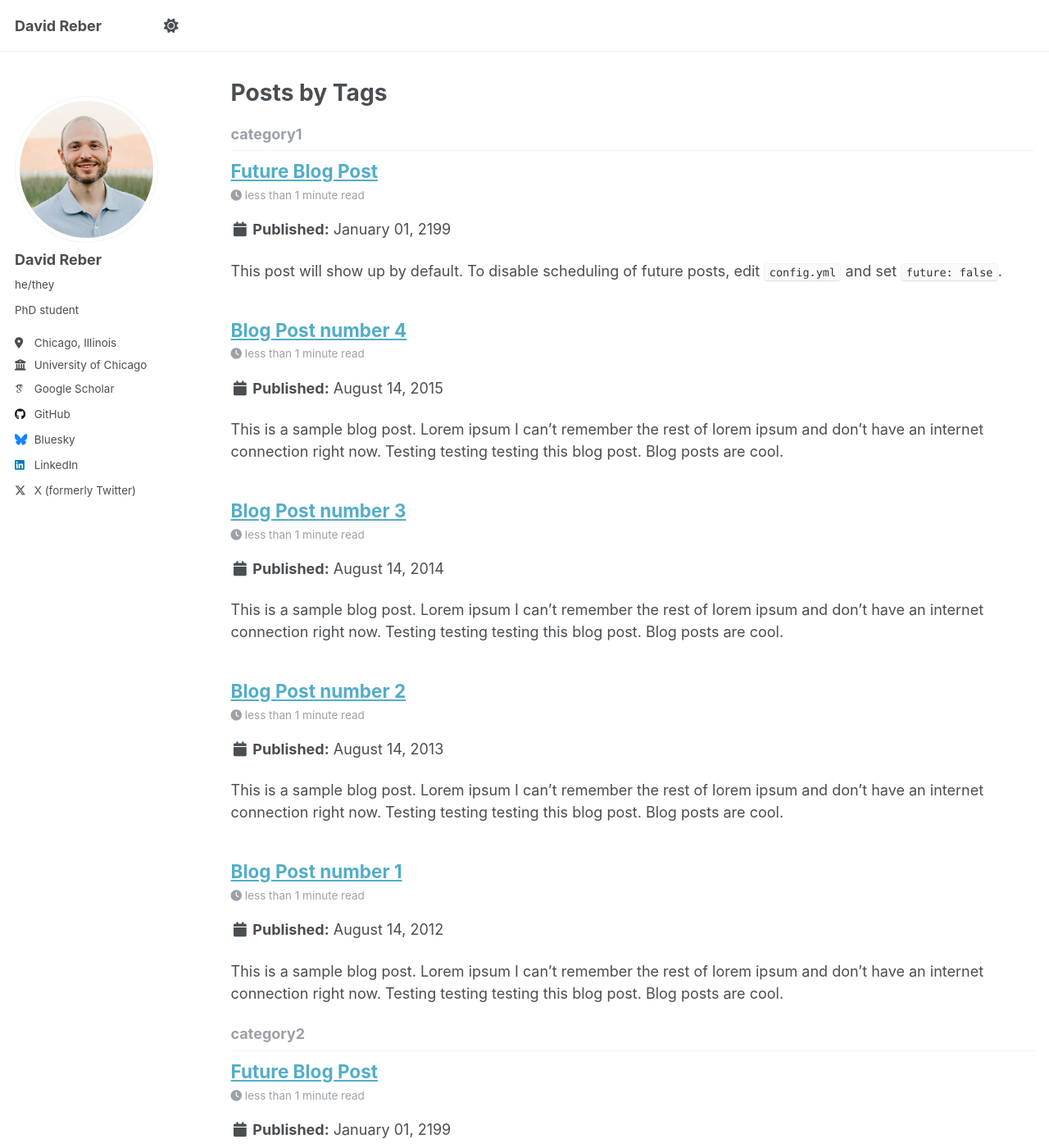
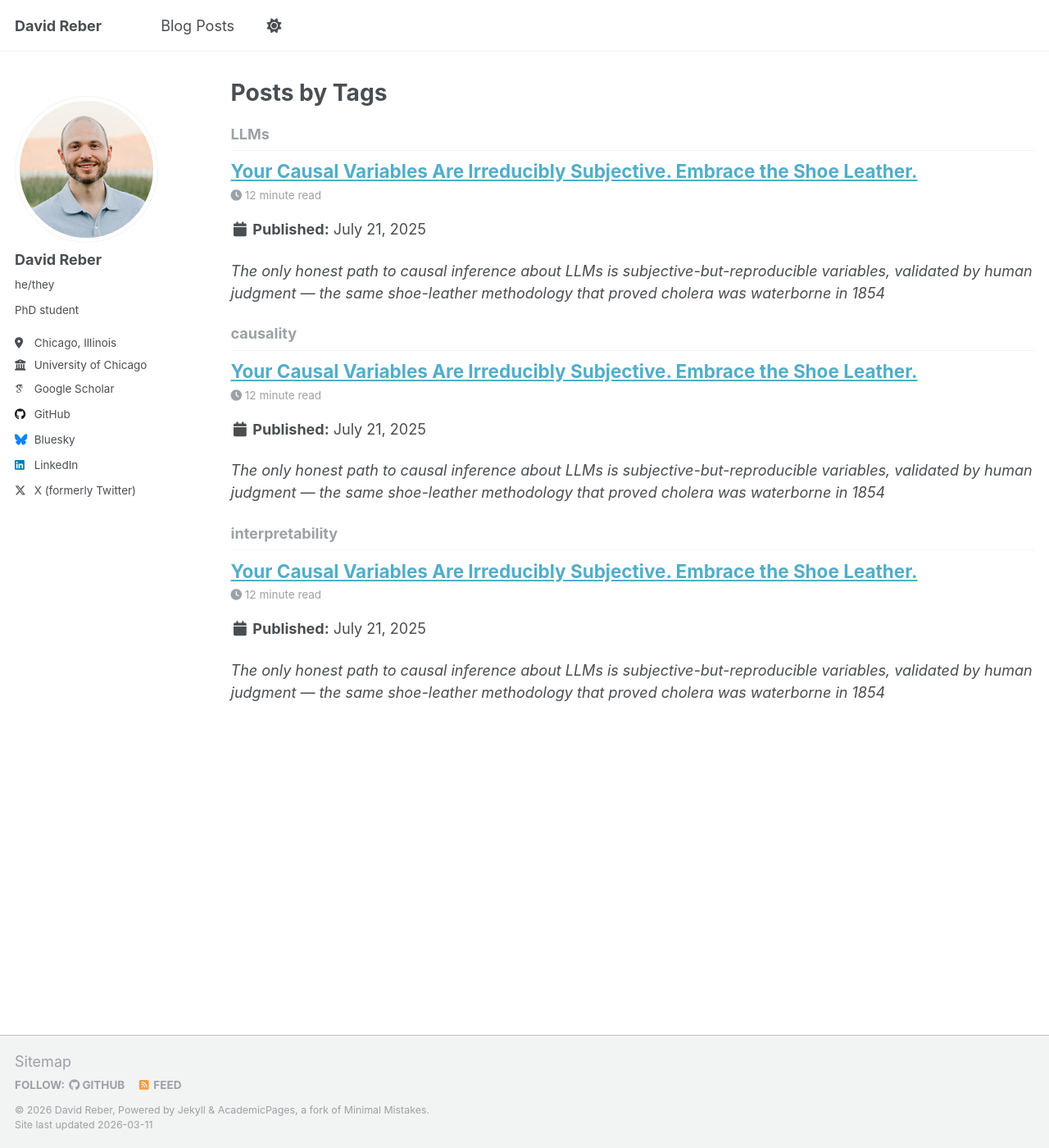
Before and after one commit to davidreber/davidreber.github.io, a Jekyll site: the page built from _pages/tag-archive.html, in a window 1280 px wide and 1400 px high. Shown: the whole window at 82% size. Built offline with Jekyll 4.4.1, drawn with Linux system fonts in a browser that asks for light colours; some web fonts are replaced; some of the changed text lies outside the part shown.

Commit message:
blog post

```diff
--- a/_data/navigation.yml
+++ b/_data/navigation.yml
@@ -20,8 +20,8 @@ main:
   # - title: "Portfolio"
   #   url: /portfolio/
 
-  # - title: "Blog Posts" # TODO: add
-  #   url: /year-archive/
+  - title: "Blog Posts"
+    url: /year-archive/
 
   # - title: "CV"
   #   url: /cv/
--- a/_posts/2012-08-14-blog-post-1.md
+++ /dev/null
@@ -1,20 +0,0 @@
----
-title: 'Blog Post number 1'
-date: 2012-08-14
-permalink: /posts/2012/08/blog-post-1/
-tags:
-  - cool posts
-  - category1
-  - category2
----
-
-This is a sample blog post. Lorem ipsum I can't remember the rest of lorem ipsum and don't have an internet connection right now. Testing testing testing this blog post. Blog posts are cool.
-
-Headings are cool
-======
-
-You can have many headings
-======
-
-Aren't headings cool?
-------
--- a/_posts/2013-08-14-blog-post-2.md
+++ /dev/null
@@ -1,20 +0,0 @@
----
-title: 'Blog Post number 2'
-date: 2013-08-14
-permalink: /posts/2013/08/blog-post-2/
-tags:
-  - cool posts
-  - category1
-  - category2
----
-
-This is a sample blog post. Lorem ipsum I can't remember the rest of lorem ipsum and don't have an internet connection right now. Testing testing testing this blog post. Blog posts are cool.
-
-Headings are cool
-======
-
-You can have many headings
-======
-
-Aren't headings cool?
-------
--- a/_posts/2014-08-14-blog-post-3.md
+++ /dev/null
@@ -1,20 +0,0 @@
----
-title: 'Blog Post number 3'
-date: 2014-08-14
-permalink: /posts/2014/08/blog-post-3/
-tags:
-  - cool posts
-  - category1
-  - category2
----
-
-This is a sample blog post. Lorem ipsum I can't remember the rest of lorem ipsum and don't have an internet connection right now. Testing testing testing this blog post. Blog posts are cool.
-
-Headings are cool
-======
-
-You can have many headings
-======
-
-Aren't headings cool?
-------
--- /dev/null
+++ b/_posts/2025-07-21-subjective-causal-variables.md
@@ -0,0 +1,115 @@
+---
+title: 'Your Causal Variables Are Irreducibly Subjective. Embrace the Shoe Leather.'
+date: 2025-07-21
+permalink: /posts/2025/07/subjective-causal-variables/
+tags:
+  - causality
+  - interpretability
+  - LLMs
+---
+
+*The only honest path to causal inference about LLMs is subjective-but-reproducible variables, validated by human judgment — the same shoe-leather methodology that proved cholera was waterborne in 1854*
+
+---
+
+When we try to understand large language models, we like to invoke causality. And who can blame us? Causal inference comes with an impressive toolkit: directed acyclic graphs, potential outcomes, mediation analysis, formal identification results. It feels crisp. It feels reproducible. It feels like science.
+
+But there is a precondition to the entire enterprise that we almost always skip past: you need well-defined causal variables. And defining those variables is not part of causal inference. It is prior to it — a subjective, pre-formal step that the formalism cannot provide and cannot validate.
+
+Once you take this seriously, the consequences are severe. Every choice of variables induces a different hypothesis space. Every hypothesis space you *didn't* choose is one you can't say anything about. And the space of possible causal models compatible with any given phenomenon is not merely vast in the familiar senses — not just combinatorial over DAGs, or over the space of all possible parameterizations — but over **all possible variable definitions**, which is almost incomprehensibly vast. The best that applied causal inference can ever do is take a subjective but reproducible set of variables, state some precise structural assumptions, and falsify a tiny slice of the hypothesis space defined by those choices.
+
+That may sound deflationary. I think embracing this subjectivity is the path to real progress — and that attempts to fully formalize away the subjectivity of variable definitions just produce the illusion of it.
+
+## The variable definition problem
+
+The entire causal inference stack — graphs, potential outcomes, mediation, effect estimation — presupposes that you have well-defined, causally separable variables to work with. If you don't have those, you don't get to draw a DAG. You don't get to talk about mediation. You don't get potential outcomes. You don't get any of it.
+
+Hernán (2016) makes this point forcefully for epidemiology in "Does Water Kill? A Call for Less Casual Causal Inferences." The "consistency" condition in the potential outcomes framework requires that the treatment be sufficiently well-defined that the counterfactual is meaningful. You cannot coherently ask "does obesity cause death?" until you have specified what intervention on obesity you mean: induced how, over what timeframe, through what mechanism? Each specification defines a different causal question, and the formalism gives you no guidance on which to choose.
+
+This is not a new insight. Freedman (1991) made the same argument in "Statistical Models and Shoe Leather." His template was John Snow's 1854 cholera investigation, the study that proved cholera was waterborne. Snow didn't fit a regression. He went door to door, identified which water company supplied each household, and used that painstaking fieldwork to establish a causal claim no model could have produced from pre-existing data. Freedman's thesis was blunt: no amount of statistical sophistication substitutes for deeply understanding how your data were generated and whether your variables mean what you think they mean. As he wrote: "Naturally, there is a desire to substitute intellectual capital for labor." His editors called this desire "pervasive and perverse." It is alive and well in LLM interpretability.
+
+When a mechanistic interpretability researcher says "this attention head causes the model to be truthful," what is the well-defined intervention? What are the variable boundaries of "truthfulness"? In practice, we can *only* assess whether our causal models are correct by looking at them and checking whether the variable values and relationships match our subjective expectations. That is vibes dressed up as formalism.
+
+The move toward "black-box" interpretability over reasoning paths has only made this irreducible subjectivity even more visible. The ongoing debate over whether the right causal unit is a token, a sentence, a reasoning step, or something else entirely (e.g., Bogdan et al., 2025; Lanham et al., 2023; Paul et al., 2024) is not a technical question waiting for a technical answer — it is a subjective judgment that only a human can validate by inspecting examples and checking whether the chosen granularity carves reality sensibly.[^1]
+
+## We keep getting confused about interventions
+
+Across 2022–2025, we've watched a remarkably consistent pattern: someone proposes an intervention to localize or understand some aspect of an LLM, and later work reveals it didn't measure what we thought.[^2] Each time, later papers argue "the intervention others used wasn't the right one." But we keep missing the deeper point: *it's all arbitrary until it's subjectively tied to reproducible human judgments.*
+
+I've perpetuated the "eureka, we found the bug in the earlier interventions!" narrative myself. In work I contributed to, we highlighted that activation patching interventions (see Heimersheim & Nanda, 2024) weren't surgical enough, and proposed dynamic weight grafting as a fix (Nief et al., 2025). Each time we convince ourselves the engineering is progressing. But there's still a fundamentally unaddressed question: is there any procedure that validates an intervention without a human judging whether the result means what we think?
+
+It is too easy to believe our interventions are well-defined because they are granular, forgetting that granularity is not validity.[^3]
+
+## Shoe leather for LLM interpretability
+
+Freedman's lesson was that there is no substitute for shoe leather — for going into the field and checking whether your variables and measurements actually correspond to reality. So what is shoe leather for causal inference about LLMs?
+
+I think it has three components. First, **embrace LLMs as a reproducible operationalization of subjective concepts.** A transcoder feature, a swapped sentence in a chain of thought, a rephrased prompt — these are engineering moves, not variable definitions. "Helpfulness" is a variable. "Helpfulness as defined by answering the user's request without increasing liability to the LLM provider" is another, distinct variable. Describe the attribute in natural language, use an LLM-as-judge to assess whether text exhibits it, and your variable becomes a measurable function over text — reproducible by anyone with the same LLM and the same concept definition.
+
+Second, **do systematic human labeling of all causal variables and interventions** to verify they actually match what you think they should. If someone disagrees with your operationalization, they can audit a hundred samples and refine the natural language description. This is the shoe leather: not fitting a better model, but checking — sample by sample — whether your measurements mean what you claim.
+
+Third — and perhaps most importantly — **publish the labeling procedure, not just the code.** A reproducible natural language specification of what each variable means, along with the human validation that confirmed it, is arguably more valuable than a GitHub repo. It is what lets someone else pick up your variables, contest them, refine them, and build on your falsifications rather than starting from scratch.
+
+Variable definitions are outside the scope of causal inference. Publishing how you labeled them matters more than publishing your code.
+
+## Trying to practice what I'm preaching
+
+RATE (Reber, Richardson, Nief, Garbacea, & Veitch, 2025) came out of trying to do this in practice — specifically, trying to scale up subjective evaluation of traditional steering approaches in mech interp. We knew from classical causal inference that we needed counterfactual pairs to measure causal effects of high-level attributes on reward model scores. Using LLM-based rewriters to generate those pairs was the obvious move, but the rewrites introduced systematic bias. Fixing that bias — especially without having to enumerate everything a variable *can't* be — turned out to be a whole paper. The core idea: rewrite twice, and use the structure of the double rewrite to correct for imperfect counterfactuals.
+
+## The punchline
+
+Building causal inference on top of subjective-but-reproducible variables is harder than it sounds, and there's much more to do. But I believe the path is clear, even if it's narrow: subjective-yet-reproducible variables, dubious yet precise structural assumptions, honest statistical inference — and the willingness to falsify only a sliver of the hypothesis space at a time.
+
+Every causal variable is a subjective choice — and because the space of possible variable definitions is vast, so is the space of causal hypotheses we'll never even consider. No formalism eliminates this. No amount of engineering granularity substitutes for a human checking whether a variable means what we think it means. The best we can do is choose variables people can understand, operationalize them reproducibly, state our structural assumptions precisely, and falsify what we can. That sliver of real progress beats a mountain of imagined progress every time.
+
+---
+
+[^1]: Causal representation learning (e.g., Schölkopf et al., 2021) doesn't help here either. Weakening "here is the DAG" to "the DAG belongs to some family" is still a structural assertion made before any data is observed.
+
+[^2]: Two threads illustrate the pattern. First: ROME (Meng et al., 2022) used causal tracing to localize factual knowledge to specific MLP layers — a foundational contribution. Hase et al. (2023) showed the localization results didn't predict which layers were best to edit. Wang & Veitch (2025) showed that optimal edits at *random* locations can be as effective as edits at supposedly localized ones. Second: DAS (Geiger, Wu, Potts, Icard, & Goodman, 2024) found alignments between high-level causal variables and distributed neural representations via gradient descent. But Makelov et al. (2023) demonstrated that subspace patching can produce "interpretability illusions" — changing output via dormant pathways rather than the intended mechanism — to which Wu et al. (2024) argued these were experimental artifacts. Causal abstraction has real theoretical foundations (e.g., Beckers & Halpern, 2019; Geiger et al., 2025; Xia & Bareinboim, 2024), but it cannot eliminate the subjectivity of variable definitions — only relocate it. Sutter et al. (2025) show that with unconstrained alignment maps, any network can be mapped to any algorithm, rendering abstraction trivially satisfied. The linearity constraints practitioners impose to avoid this are themselves modeling choices — ones that can only be validated by subjective judgment over the data.
+
+[^3]: There is also a formal issue lurking here: structural causal models require exogenous noise, and neural network computations are deterministic. Without extensions like Beckers, Halpern, & Hitchcock's (2023) "Causal Models with Constraints," we don't even have a well-formed causal model at the neural network level — so what are we abstracting between?
+
+---
+
+**References**
+
+Beckers, S. & Halpern, J. Y. (2019). Abstracting causal models. *AAAI-19*.
+
+Beckers, S., Halpern, J. Y., & Hitchcock, C. (2023). Causal models with constraints. *CLeaR 2023*.
+
+Bogdan, P. C., Macar, U., Nanda, N., & Conmy, A. (2025). Thought anchors: Which LLM reasoning steps matter? *arXiv:2506.19143*.
+
+Freedman, D. A. (1991). Statistical models and shoe leather. *Sociological Methodology*, 21, 291–313.
+
+Geiger, A., Wu, Z., Potts, C., Icard, T., & Goodman, N. (2024). Finding alignments between interpretable causal variables and distributed neural representations. *CLeaR 2024*.
+
+Geiger, A., Ibeling, D., Zur, A., et al. (2025). Causal abstraction: A theoretical foundation for mechanistic interpretability. *JMLR*, 26, 1–64.
+
+Hase, P., Bansal, M., Kim, B., & Ghandeharioun, A. (2023). Does localization inform editing? *NeurIPS 2023*.
+
+Heimersheim, S. & Nanda, N. (2024). How to use and interpret activation patching. *arXiv:2404.15255*.
+
+Hernán, M. A. (2016). Does water kill? A call for less casual causal inferences. *Annals of Epidemiology*, 26(10), 674–680.
+
+Lanham, T., et al. (2023). Measuring faithfulness in chain-of-thought reasoning. *Anthropic Technical Report*.
+
+Makelov, A., Lange, G., & Nanda, N. (2023). Is this the subspace you are looking for? *arXiv:2311.17030*.
+
+Meng, K., Bau, D., Andonian, A., & Belinkov, Y. (2022). Locating and editing factual associations in GPT. *NeurIPS 2022*.
+
+Nief, T., et al. (2025). Multiple streams of knowledge retrieval: Enriching and recalling in transformers. *arXiv:2506.20746*.
+
+Paul, D., et al. (2024). Making reasoning matter: Measuring and improving faithfulness of chain-of-thought reasoning. *Findings of EMNLP 2024*.
+
+Reber, D., Richardson, S., Nief, T., Garbacea, C., & Veitch, V. (2025). RATE: Causal explainability of reward models with imperfect counterfactuals. *ICML 2025*.
+
+Schölkopf, B., Locatello, F., Bauer, S., et al. (2021). Toward causal representation learning. *Proceedings of the IEEE*, 109(5), 612–634.
+
+Sutter, D., Minder, J., Hofmann, T., & Pimentel, T. (2025). The non-linear representation dilemma. *arXiv:2507.08802*.
+
+Wang, Z. & Veitch, V. (2025). Does editing provide evidence for localization? *arXiv:2502.11447*.
+
+Wu, Z., Geiger, A., Huang, J., et al. (2024). A reply to Makelov et al.'s "interpretability illusion" arguments. *arXiv:2401.12631*.
+
+Xia, K. & Bareinboim, E. (2024). Neural causal abstractions. *AAAI 2024*, 38(18), 20585–20595.
--- a/_posts/2199-01-01-future-post.md
+++ /dev/null
@@ -1,11 +0,0 @@
----
-title: 'Future Blog Post'
-date: 2199-01-01
-permalink: /posts/2012/08/blog-post-4/
-tags:
-  - cool posts
-  - category1
-  - category2
----
-
-This post will show up by default. To disable scheduling of future posts, edit `config.yml` and set `future: false`.
```
Also changed, not shown: _pages/about.md (+5 -3 lines), _posts/2015-08-14-blog-post-4.md (deleted, +0 -20 lines).
